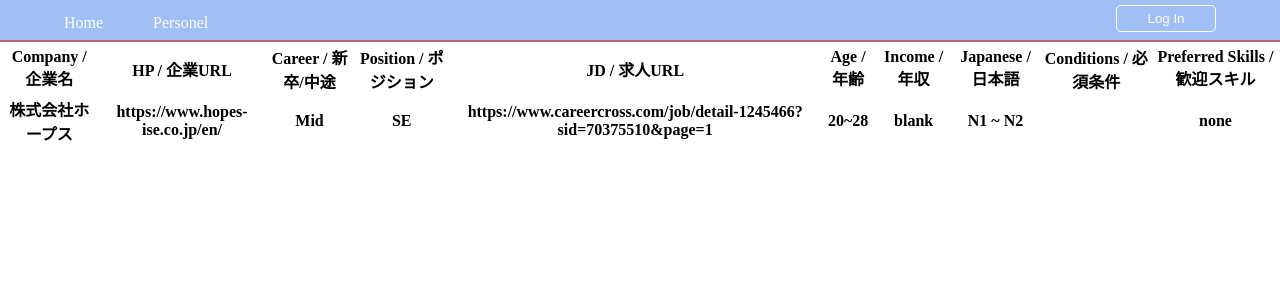
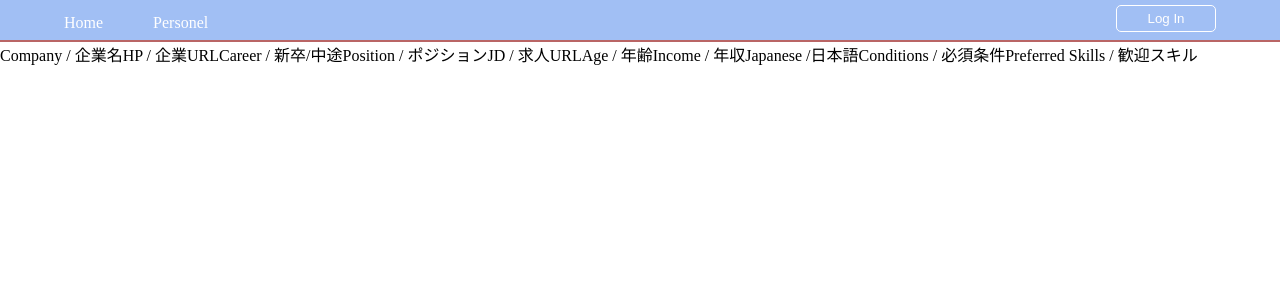
Before and after one commit to bitterhippo/Gobound, a Next.js app: page /jobs in a window 1280 px wide. Shown: the top 300 px of the page. Built offline with nearby package versions, Linux system fonts and the light colour scheme; no server answers.

Commit message:
restyled that old table

```diff
--- a/components/Tables/CustomTable.js
+++ b/components/Tables/CustomTable.js
@@ -1,14 +1,27 @@
 const CustomTable = ({ tableData }) => {
+
+  const tableDefaults = [
+    'Company / 企業名',
+    'HP / 企業URL',
+    'Career / 新卒/中途',
+    'Position / ポジション',
+    'JD / 求人URL',
+    'Age / 年齢',
+    'Income / 年収',
+    'Japanese /日本語',
+    'Conditions / 必須条件',
+    'Preferred Skills / 歓迎スキル'
+  ];
 
   console.log(tableData);
 
   return (
     <div style={styles.tableHeader}>
       {
-        tableData.map((ci, i) => <div
+        tableDefaults.map((ci, i) => <div
           key={i}
         >
-          {ci.name}
+          {ci}
         </div>)
       }
     </div>
--- a/pages/jobs.js
+++ b/pages/jobs.js
@@ -1,5 +1,6 @@
 import { Main } from 'next/document';
 import { useState, useEffect } from 'react';
+import CustomTable from '../components/Tables/CustomTable';
 
 
 //Subcomponents
@@ -38,37 +39,7 @@ function Jobs() {
   return <div>
     <MainScreen>
     <Navbar links={navDefaults} />
-    <table>
-      <tr>
-        <th>Company / 企業名</th>
-        <th>HP / 企業URL</th>
-        <th>Career / 新卒/中途</th>
-        <th>Position / ポジション</th>
-        <th>JD / 求人URL</th>
-        <th>Age / 年齢</th>
-        <th>Income / 年収</th>
-        <th>Japanese /日本語</th>
-        <th>Conditions / 必須条件</th>
-        <th>Preferred Skills / 歓迎スキル</th>
-      </tr>
-      {/* Data to go here */}
-      {
-        defaultData.map(({ company, hp, career, position, jd, age, income, japanese, conditions, preferredSkills }) => <tr
-          key={`${company}-${position}`}
-        >
-          <th>{company}</th>
-          <th>{hp}</th>
-          <th>{career}</th>
-          <th>{position}</th>
-          <th>{jd}</th>
-          <th>{age}</th>
-          <th>{income}</th>
-          <th>{japanese}</th>
-          <th>{conditions}</th>
-          <th>{preferredSkills}</th>
-        </tr>)
-      }
-    </table>
+      <CustomTable />
     </MainScreen>
   </div>
 };
```
